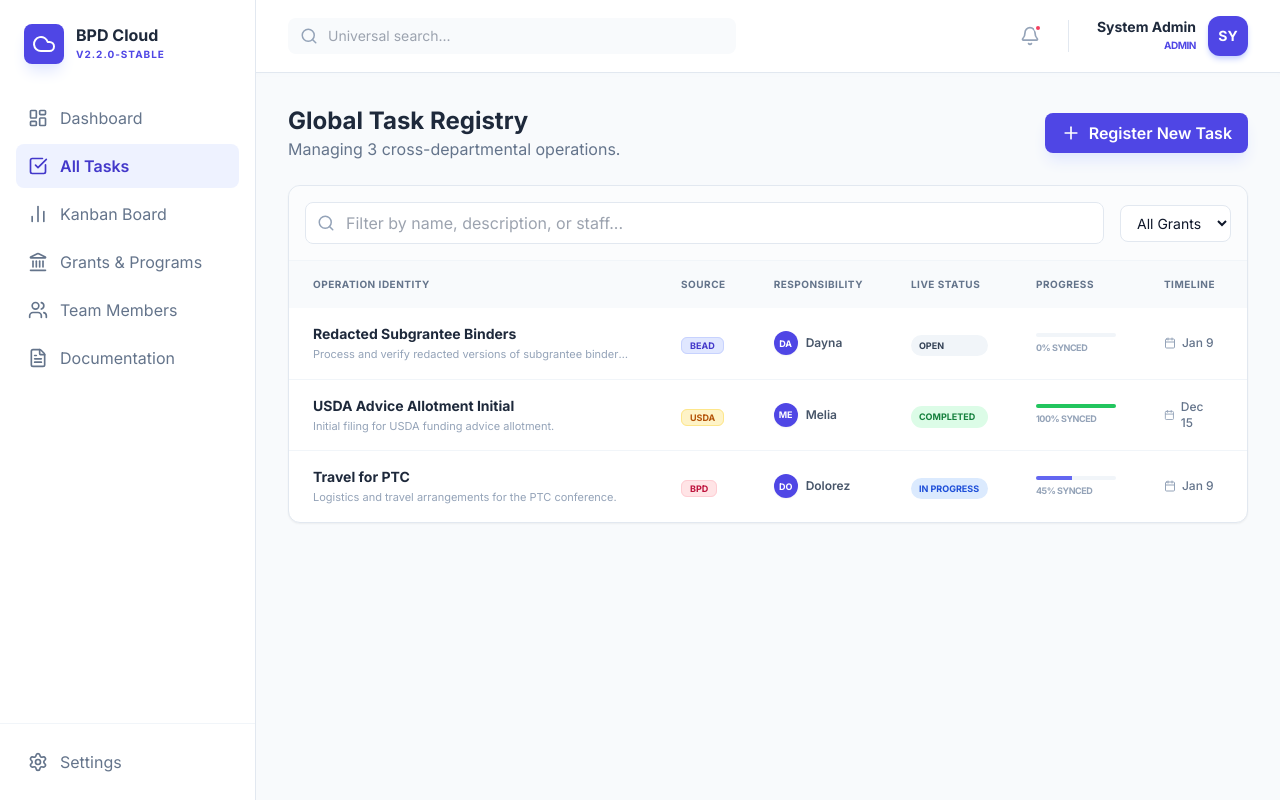
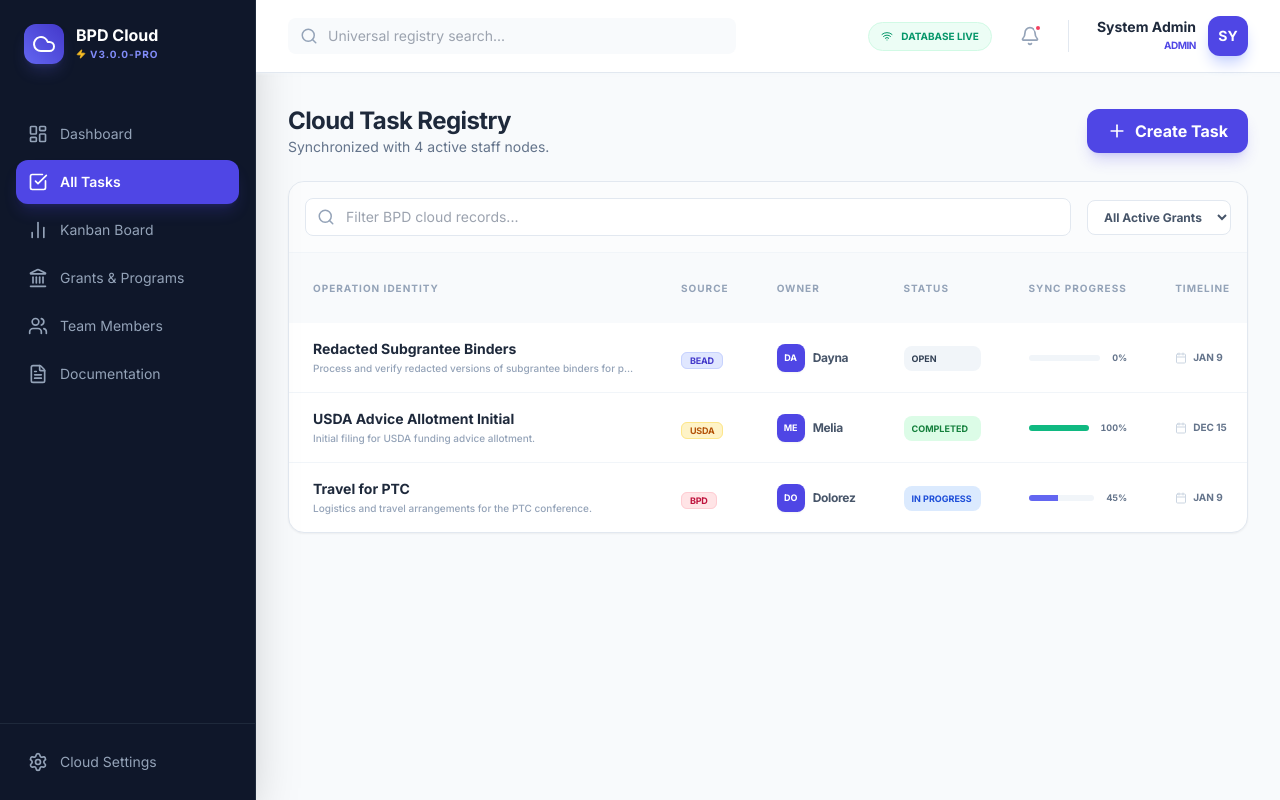
Before and after one commit to glenhunter-bpd/bpd-task-cloud, a React (Vite) app: page / in a window 1280 px wide. Both pictures are taken after a click on the button "All Tasks". Built offline with nearby package versions, Linux system fonts and the light colour scheme.

Commit message:
Add files via upload

```diff
--- a/App.tsx
+++ b/App.tsx
@@ -11,19 +11,28 @@ import DocsViewer from './components/DocsViewer';
 import TeamView from './components/TeamView';
 import GrantsView from './components/GrantsView';
 import SettingsView from './components/SettingsView';
-import { Bell, Search, User as UserIcon, LogOut, X, CheckCircle } from 'lucide-react';
+import { Bell, Search, Globe, CheckCircle, Wifi, WifiOff } from 'lucide-react';
 
 const App: React.FC = () => {
   const [activeView, setActiveView] = useState('dashboard');
   const [state, setState] = useState<AppState | null>(null);
+  const [isCloudConnected, setIsCloudConnected] = useState(false);
   const [showNotifications, setShowNotifications] = useState(false);
   const notificationRef = useRef<HTMLDivElement>(null);
 
   useEffect(() => {
-    db.initialize(INITIAL_DATA);
-    const unsubscribe = db.subscribe((newState) => {
-      setState(newState);
-    });
+    const initApp = async () => {
+      await db.initialize(INITIAL_DATA);
+      setIsCloudConnected(true);
+
+      const unsubscribe = db.subscribe((newState) => {
+        setState(newState);
+      });
+
+      return unsubscribe;
+    };
+
+    const unsubscribePromise = initApp();
 
     const handleClickOutside = (event: MouseEvent) => {
       if (notificationRef.current && !notificationRef.current.contains(event.target as Node)) {
@@ -33,16 +42,20 @@ const App: React.FC = () => {
     document.addEventListener('mousedown', handleClickOutside);
 
     return () => {
-      unsubscribe();
+      unsubscribePromise.then(unsub => unsub && unsub());
       document.removeEventListener('mousedown', handleClickOutside);
     };
   }, []);
 
   if (!state) return (
-    <div className="h-screen w-full flex items-center justify-center bg-slate-50">
+    <div className="h-screen w-full flex items-center justify-center bg-slate-900">
       <div className="flex flex-col items-center">
-        <div className="w-12 h-12 border-4 border-indigo-600 border-t-transparent rounded-full animate-spin mb-4"></div>
-        <p className="text-slate-500 font-medium">Connecting to global cloud node...</p>
+        <div className="relative mb-8">
+           <div className="w-16 h-16 border-4 border-indigo-500/20 rounded-full"></div>
+           <div className="w-16 h-16 border-4 border-indigo-500 border-t-transparent rounded-full animate-spin absolute top-0 left-0"></div>
+        </div>
+        <h2 className="text-white font-bold text-xl tracking-tight mb-2">BPD CENTRAL SYNC</h2>
+        <p className="text-slate-400 font-medium animate-pulse">Establishing secure cloud handshake...</p>
       </div>
     </div>
   );
@@ -65,20 +78,26 @@ const App: React.FC = () => {
       <Sidebar activeView={activeView} setActiveView={setActiveView} />
 
       <main className="flex-1 flex flex-col h-screen overflow-hidden">
-        {/* Global Header */}
+        {/* V3 PRO Header */}
         <header className="bg-white border-b border-slate-200 px-8 py-4 flex items-center justify-between sticky top-0 z-10 shadow-sm shadow-slate-100/50">
           <div className="flex items-center gap-6 flex-1">
              <div className="hidden md:flex relative w-full max-w-md">
                 <Search className="absolute left-3 top-1/2 -translate-y-1/2 text-slate-400" size={18} />
                 <input
                   type="text"
-                  placeholder="Universal search..."
+                  placeholder="Universal registry search..."
                   className="w-full bg-slate-50 border-none rounded-lg pl-10 pr-4 py-2 text-sm focus:ring-2 focus:ring-indigo-500/10"
                 />
              </div>
           </div>
 
           <div className="flex items-center gap-5">
+            {/* Cloud Status Indicator */}
+            <div className={`flex items-center gap-2 px-3 py-1.5 rounded-full border text-[10px] font-black transition-all ${isCloudConnected ? 'bg-emerald-50 text-emerald-600 border-emerald-100' : 'bg-rose-50 text-rose-600 border-rose-100'}`}>
+              {isCloudConnected ? <Wifi size={12} /> : <WifiOff size={12} />}
+              {isCloudConnected ? 'DATABASE LIVE' : 'SYNC INTERRUPTED'}
+            </div>
+
             <div className="relative" ref={notificationRef}>
               <button
                 onClick={() => setShowNotifications(!showNotifications)}
@@ -91,13 +110,13 @@ const App: React.FC = () => {
               {showNotifications && (
                 <div className="absolute right-0 mt-3 w-80 bg-white rounded-2xl shadow-2xl border border-slate-100 z-50 overflow-hidden animate-in zoom-in-95 duration-200 origin-top-right">
                   <div className="p-4 border-b border-slate-50 flex items-center justify-between">
-                    <h4 className="font-bold text-slate-800">Recent Activity</h4>
-                    <span className="text-[10px] bg-indigo-100 text-indigo-700 px-2 py-0.5 rounded-full font-bold uppercase">Cloud Stream</span>
+                    <h4 className="font-bold text-slate-800">Cloud Stream</h4>
+                    <span className="text-[10px] bg-indigo-100 text-indigo-700 px-2 py-0.5 rounded-full font-bold uppercase">Realtime</span>
                   </div>
                   <div className="max-h-[300px] overflow-y-auto">
                     {[
                       { user: 'Dolorez', action: 'completed', target: 'Travel for PTC', time: '2m ago' },
-                      { user: 'System', action: 'synced', target: 'Global DB v2.1', time: '15m ago' },
+                      { user: 'BPD Cloud', action: 'provisioned', target: 'V3 Registry', time: '15m ago' },
                       { user: 'Melia', action: 'updated', target: 'USDA Allotment', time: '1h ago' },
                     ].map((n, i) => (
                       <div key={i} className="p-4 hover:bg-slate-50 transition-colors flex gap-3 border-b border-slate-50 last:border-0">
@@ -114,7 +133,7 @@ const App: React.FC = () => {
                     ))}
                   </div>
                   <div className="p-3 bg-slate-50 text-center">
-                    <button className="text-xs font-bold text-indigo-600 hover:text-indigo-700">View Global Logs</button>
+                    <button className="text-xs font-bold text-indigo-600 hover:text-indigo-700">View Server Logs</button>
                   </div>
                 </div>
               )}
@@ -129,7 +148,7 @@ const App: React.FC = () => {
                   {state.currentUser?.role}
                 </div>
               </div>
-              <div className="w-10 h-10 rounded-xl bg-indigo-600 flex items-center justify-center text-white font-bold text-sm shadow-md shadow-indigo-200">
+              <div className="w-10 h-10 rounded-xl bg-indigo-600 flex items-center justify-center text-white font-bold text-sm shadow-lg shadow-indigo-200">
                 {state.currentUser?.name.substring(0, 2).toUpperCase()}
               </div>
             </div>
--- a/components/Sidebar.tsx
+++ b/components/Sidebar.tsx
@@ -1,6 +1,6 @@
 
 import React from 'react';
-import { LayoutDashboard, CheckSquare, BarChart2, Users, Settings, Cloud, FileText, Landmark } from 'lucide-react';
+import { LayoutDashboard, CheckSquare, BarChart2, Users, Settings, Cloud, FileText, Landmark, Zap } from 'lucide-react';
 
 interface SidebarProps {
   activeView: string;
@@ -18,18 +18,21 @@ const Sidebar: React.FC<SidebarProps> = ({ activeView, setActiveView }) => {
   ];
 
   return (
-    <aside className="w-64 bg-white border-r border-slate-200 h-screen flex flex-col sticky top-0">
+    <aside className="w-64 bg-slate-900 border-r border-slate-800 h-screen flex flex-col sticky top-0 shadow-2xl">
       <div className="p-6 flex items-center gap-3">
-        <div className="bg-indigo-600 p-2 rounded-lg text-white shadow-lg shadow-indigo-100">
+        <div className="bg-gradient-to-tr from-indigo-500 to-indigo-700 p-2 rounded-xl text-white shadow-lg shadow-indigo-500/20">
           <Cloud size={24} />
         </div>
         <div>
-          <h1 className="font-bold text-slate-800 leading-none">BPD Cloud</h1>
-          <span className="text-[10px] text-indigo-600 font-black tracking-widest uppercase mt-1 block">v2.2.0-STABLE</span>
+          <h1 className="font-bold text-white leading-none">BPD Cloud</h1>
+          <div className="flex items-center gap-1 mt-1">
+            <Zap size={10} className="text-amber-400 fill-amber-400" />
+            <span className="text-[10px] text-indigo-400 font-black tracking-widest uppercase block">v3.0.0-PRO</span>
+          </div>
         </div>
       </div>
 
-      <nav className="flex-1 px-4 py-2 space-y-1">
+      <nav className="flex-1 px-4 py-6 space-y-1">
         {menuItems.map((item) => {
           const Icon = item.icon;
           const isActive = activeView === item.id;
@@ -37,30 +40,30 @@ const Sidebar: React.FC<SidebarProps> = ({ activeView, setActiveView }) => {
             <button
               key={item.id}
               onClick={() => setActiveView(item.id)}
-              className={`w-full flex items-center gap-3 px-3 py-2.5 rounded-lg transition-all ${
+              className={`w-full flex items-center gap-3 px-3 py-3 rounded-xl transition-all ${
                 isActive
-                  ? 'bg-indigo-50 text-indigo-700 font-semibold'
-                  : 'text-slate-500 hover:bg-slate-50 hover:text-slate-700'
+                  ? 'bg-indigo-600 text-white font-semibold shadow-lg shadow-indigo-600/20'
+                  : 'text-slate-400 hover:bg-slate-800 hover:text-slate-200'
               }`}
             >
               <Icon size={20} />
-              <span>{item.label}</span>
+              <span className="text-sm">{item.label}</span>
             </button>
           );
         })}
       </nav>
 
-      <div className="p-4 border-t border-slate-100">
+      <div className="p-4 border-t border-slate-800">
         <button
           onClick={() => setActiveView('settings')}
-          className={`w-full flex items-center gap-3 px-3 py-2.5 rounded-lg transition-all ${
+          className={`w-full flex items-center gap-3 px-3 py-3 rounded-xl transition-all ${
             activeView === 'settings'
-              ? 'bg-indigo-50 text-indigo-700 font-semibold'
-              : 'text-slate-500 hover:bg-slate-50 hover:text-slate-700'
+              ? 'bg-indigo-600 text-white font-semibold shadow-lg shadow-indigo-600/20'
+              : 'text-slate-400 hover:bg-slate-800 hover:text-slate-200'
           }`}
         >
           <Settings size={20} />
-          <span>Settings</span>
+          <span className="text-sm">Cloud Settings</span>
         </button>
       </div>
     </aside>
--- a/components/TaskList.tsx
+++ b/components/TaskList.tsx
@@ -3,7 +3,7 @@ import React, { useState } from 'react';
 import { Task, AppState, TaskStatus } from '../types';
 import { db } from '../services/database';
 import { STATUS_COLORS, getProgramColor } from '../constants';
-import { Search, Filter, Plus, Trash2, Calendar, User as UserIcon, Pencil } from 'lucide-react';
+import { Search, Filter, Plus, Trash2, Calendar, User as UserIcon, Pencil, Loader2 } from 'lucide-react';
 import TaskModal from './TaskModal';
 import ConfirmationModal from './ConfirmationModal';
 
@@ -17,6 +17,7 @@ const TaskList: React.FC<TaskListProps> = ({ state }) => {
   const [isModalOpen, setIsModalOpen] = useState(false);
   const [editingTask, setEditingTask] = useState<Task | null>(null);
   const [taskToDelete, setTaskToDelete] = useState<string | null>(null);
+  const [isProcessing, setIsProcessing] = useState<string | null>(null);
 
   const filteredTasks = state.tasks.filter(task => {
     const matchesSearch = task.name.toLowerCase().includes(search.toLowerCase()) ||
@@ -25,9 +26,11 @@ const TaskList: React.FC<TaskListProps> = ({ state }) => {
     return matchesSearch && matchesProgram;
   });
 
-  const handleStatusChange = (taskId: string, status: TaskStatus) => {
+  const handleStatusChange = async (taskId: string, status: TaskStatus) => {
+    setIsProcessing(taskId);
     const progress = status === TaskStatus.COMPLETED ? 100 : status === TaskStatus.OPEN ? 0 : 50;
-    db.updateTask(taskId, { status, progress });
+    await db.updateTask(taskId, { status, progress });
+    setIsProcessing(null);
   };
 
   const handleEdit = (task: Task) => {
@@ -40,9 +43,9 @@ const TaskList: React.FC<TaskListProps> = ({ state }) => {
     setTaskToDelete(taskId);
   };
 
-  const confirmDelete = () => {
+  const confirmDelete = async () => {
     if (taskToDelete) {
-      db.deleteTask(taskToDelete);
+      await db.deleteTask(taskToDelete);
       setTaskToDelete(null);
     }
   };
@@ -58,45 +61,45 @@ const TaskList: React.FC<TaskListProps> = ({ state }) => {
 
       <ConfirmationModal
         isOpen={!!taskToDelete}
-        title="Delete Operation?"
-        message="This will permanently remove this task from the global BPD cloud for all staff members. This action cannot be undone."
+        title="Revoke Global Operation?"
+        message="This will permanently delete the task from the BPD Cloud Database for all users. This action is tracked in the system logs."
         onConfirm={confirmDelete}
         onCancel={() => setTaskToDelete(null)}
       />
 
       <header className="flex flex-col md:flex-row md:items-center justify-between gap-4">
         <div>
-          <h2 className="text-2xl font-bold text-slate-800">Global Task Registry</h2>
-          <p className="text-slate-500">Managing {filteredTasks.length} cross-departmental operations.</p>
+          <h2 className="text-2xl font-bold text-slate-800 tracking-tight">Cloud Task Registry</h2>
+          <p className="text-slate-500 text-sm">Synchronized with {state.users.length} active staff nodes.</p>
         </div>
         <button
           onClick={() => setIsModalOpen(true)}
-          className="bg-indigo-600 text-white px-4 py-2 rounded-lg font-semibold flex items-center gap-2 hover:bg-indigo-700 transition-colors shadow-lg shadow-indigo-100"
+          className="bg-indigo-600 text-white px-5 py-2.5 rounded-xl font-bold flex items-center gap-2 hover:bg-indigo-700 transition-all shadow-lg shadow-indigo-600/20 active:scale-95"
         >
           <Plus size={20} />
-          Register New Task
+          Create Task
         </button>
       </header>
 
-      <div className="bg-white rounded-xl border border-slate-200 shadow-sm overflow-hidden">
+      <div className="bg-white rounded-2xl border border-slate-200 shadow-sm overflow-hidden">
         <div className="p-4 border-b border-slate-100 flex flex-col md:flex-row gap-4 bg-slate-50/50">
           <div className="relative flex-1">
             <Search className="absolute left-3 top-1/2 -translate-y-1/2 text-slate-400" size={18} />
             <input
               type="text"
-              placeholder="Filter by name, description, or staff..."
-              className="w-full pl-10 pr-4 py-2 bg-white border border-slate-200 rounded-lg focus:outline-none focus:ring-2 focus:ring-indigo-500/20 focus:border-indigo-500"
+              placeholder="Filter BPD cloud records..."
+              className="w-full pl-10 pr-4 py-2 bg-white border border-slate-200 rounded-lg focus:outline-none focus:ring-2 focus:ring-indigo-500/10 focus:border-indigo-500 text-sm"
               value={search}
               onChange={(e) => setSearch(e.target.value)}
             />
           </div>
           <div className="flex items-center gap-2">
             <select
-              className="bg-white border border-slate-200 rounded-lg px-3 py-2 text-sm focus:outline-none cursor-pointer"
+              className="bg-white border border-slate-200 rounded-lg px-3 py-2 text-xs font-bold focus:outline-none cursor-pointer text-slate-600"
               value={filterProgram}
               onChange={(e) => setFilterProgram(e.target.value)}
             >
-              <option value="All">All Grants</option>
+              <option value="All">All Active Grants</option>
               {state.programs.map(p => (
                 <option key={p.id} value={p.name}>{p.name}</option>
               ))}
@@ -107,75 +110,82 @@ const TaskList: React.FC<TaskListProps> = ({ state }) => {
         <div className="overflow-x-auto">
           <table className="w-full text-left">
             <thead>
-              <tr className="bg-slate-50 text-slate-500 text-[10px] font-bold uppercase tracking-wider">
-                <th className="px-6 py-4">Operation Identity</th>
-                <th className="px-6 py-4">Source</th>
-                <th className="px-6 py-4">Responsibility</th>
-                <th className="px-6 py-4">Live Status</th>
-                <th className="px-6 py-4">Progress</th>
-                <th className="px-6 py-4">Timeline</th>
-                <th className="px-6 py-4 text-right">Actions</th>
+              <tr className="bg-slate-50 text-slate-400 text-[10px] font-black uppercase tracking-widest">
+                <th className="px-6 py-5">Operation Identity</th>
+                <th className="px-6 py-5">Source</th>
+                <th className="px-6 py-5">Owner</th>
+                <th className="px-6 py-5">Status</th>
+                <th className="px-6 py-5">Sync Progress</th>
+                <th className="px-6 py-5">Timeline</th>
+                <th className="px-6 py-5 text-right">Registry Actions</th>
               </tr>
             </thead>
             <tbody className="divide-y divide-slate-100">
               {filteredTasks.map((task) => (
-                <tr key={task.id} className="hover:bg-slate-50/5 transition-colors group">
+                <tr key={task.id} className="hover:bg-slate-50/30 transition-colors group">
                   <td className="px-6 py-4">
                     <div className="font-bold text-slate-800 text-sm">{task.name}</div>
-                    <div className="text-[11px] text-slate-400 truncate max-w-xs mt-0.5">{task.description || 'System generated task identity.'}</div>
+                    <div className="text-[10px] text-slate-400 truncate max-w-xs mt-0.5 font-medium">{task.description || 'Global Cloud Task.'}</div>
                   </td>
                   <td className="px-6 py-4">
-                    <span className={`px-2 py-0.5 rounded-md text-[9px] font-black uppercase border ${getProgramColor(task.program)}`}>
+                    <span className={`px-2 py-0.5 rounded-md text-[9px] font-black uppercase border tracking-tight ${getProgramColor(task.program)}`}>
                       {task.program}
                     </span>
                   </td>
                   <td className="px-6 py-4">
                     <div className="flex items-center gap-2">
-                      <div className="w-6 h-6 bg-indigo-600 text-white rounded-full flex items-center justify-center text-[9px] font-black shadow-sm">
+                      <div className="w-7 h-7 bg-indigo-600 text-white rounded-lg flex items-center justify-center text-[9px] font-black shadow-sm">
                         {task.assignedTo.substring(0, 2).toUpperCase()}
                       </div>
-                      <span className="text-xs text-slate-600 font-semibold">{task.assignedTo}</span>
+                      <span className="text-xs text-slate-600 font-bold tracking-tight">{task.assignedTo}</span>
                     </div>
                   </td>
                   <td className="px-6 py-4">
+                    {isProcessing === task.id ? (
+                      <div className="flex items-center gap-2 text-indigo-600 text-[9px] font-black">
+                        <Loader2 size={12} className="animate-spin" />
+                        SYNCING...
+                      </div>
+                    ) : (
                       <select
                         value={task.status}
                         onChange={(e) => handleStatusChange(task.id, e.target.value as TaskStatus)}
-                      className={`text-[9px] font-black uppercase px-2 py-1 rounded-full outline-none appearance-none cursor-pointer border-transparent hover:border-slate-300 transition-all ${STATUS_COLORS[task.status]}`}
+                        className={`text-[9px] font-black uppercase px-2 py-1.5 rounded-lg outline-none appearance-none cursor-pointer border-transparent hover:border-slate-300 transition-all ${STATUS_COLORS[task.status]}`}
                       >
                         {Object.values(TaskStatus).map(s => (
                           <option key={s} value={s}>{s.replace('_', ' ')}</option>
                         ))}
                       </select>
+                    )}
                   </td>
                   <td className="px-6 py-4">
-                    <div className="w-20 bg-slate-100 rounded-full h-1 overflow-hidden">
+                    <div className="flex items-center gap-3">
+                      <div className="flex-1 min-w-[60px] bg-slate-100 rounded-full h-1.5 overflow-hidden">
                         <div
-                        className={`h-full transition-all duration-700 ease-out ${task.progress === 100 ? 'bg-green-500' : 'bg-indigo-500'}`}
+                          className={`h-full transition-all duration-1000 ease-out ${task.progress === 100 ? 'bg-emerald-500' : 'bg-indigo-500'}`}
                           style={{ width: `${task.progress}%` }}
                         ></div>
                       </div>
-                    <span className="text-[9px] font-bold text-slate-400 mt-1 block tracking-tighter">{task.progress}% SYNCED</span>
+                      <span className="text-[9px] font-black text-slate-500 tabular-nums">{task.progress}%</span>
+                    </div>
                   </td>
                   <td className="px-6 py-4">
-                    <div className="flex items-center gap-1.5 text-slate-500 text-xs font-medium">
-                      <Calendar size={12} className="text-slate-400" />
-                      {new Date(task.plannedEndDate).toLocaleDateString('en-US', { month: 'short', day: 'numeric' })}
+                    <div className="flex items-center gap-1.5 text-slate-500 text-[10px] font-bold">
+                      <Calendar size={12} className="text-slate-300" />
+                      {new Date(task.plannedEndDate).toLocaleDateString('en-US', { month: 'short', day: 'numeric' }).toUpperCase()}
                     </div>
                   </td>
                   <td className="px-6 py-4 text-right">
-                    <div className="flex items-center justify-end gap-1 opacity-40 group-hover:opacity-100 transition-opacity">
+                    <div className="flex items-center justify-end gap-1 opacity-0 group-hover:opacity-100 transition-opacity">
                       <button
                         onClick={() => handleEdit(task)}
                         className="inline-flex items-center justify-center p-2 rounded-lg text-slate-400 hover:text-indigo-600 hover:bg-indigo-50 transition-all"
-                        title="Edit task"
                       >
                         <Pencil size={16} />
                       </button>
                       <button
                         onClick={(e) => handleDeleteClick(e, task.id)}
                         className="inline-flex items-center justify-center p-2 rounded-lg text-slate-400 hover:text-rose-600 hover:bg-rose-50 transition-all"
-                        title="Delete globally"
                       >
                         <Trash2 size={16} />
                       </button>
@@ -190,8 +200,8 @@ const TaskList: React.FC<TaskListProps> = ({ state }) => {
               <div className="inline-flex items-center justify-center w-16 h-16 bg-slate-50 rounded-full mb-4">
                 <Search size={24} className="text-slate-300" />
               </div>
-              <h3 className="font-bold text-slate-800 mb-1">No matches found</h3>
-              <p className="text-sm text-slate-400">Try adjusting your filters for the v2 task stream.</p>
+              <h3 className="font-bold text-slate-800 mb-1">No matches found in Cloud</h3>
+              <p className="text-sm text-slate-400">Try adjusting your filters for the v3 registry stream.</p>
             </div>
           )}
         </div>
--- a/constants.tsx
+++ b/constants.tsx
@@ -80,7 +80,6 @@ export const PROGRAM_COLORS: Record<string, string> = {
   BPD: 'bg-rose-100 text-rose-700 border-rose-200',
 };
 
-// V2 Enhancement: Dynamic color selector for any user-added programs
 export const getProgramColor = (programName: string): string => {
   return PROGRAM_COLORS[programName] || 'bg-slate-100 text-slate-700 border-slate-200';
 };
```
Also changed, not shown: services/database.ts (+53 -28 lines), 2 other files (tests, documents, lock files or other folders). Lines whose indentation alone changed are shown as unchanged.
